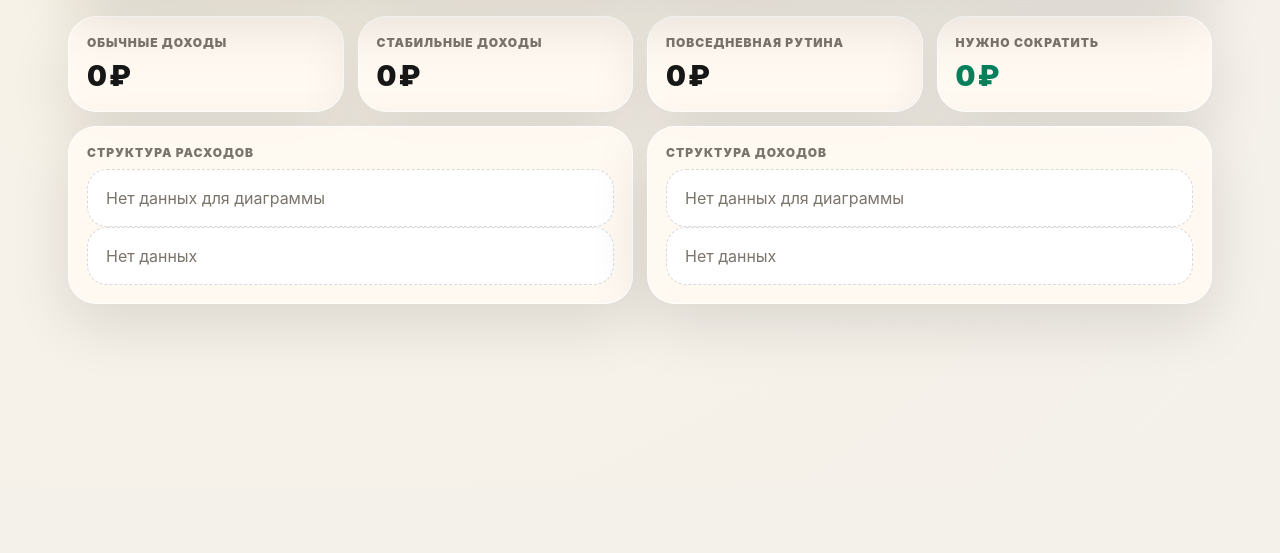
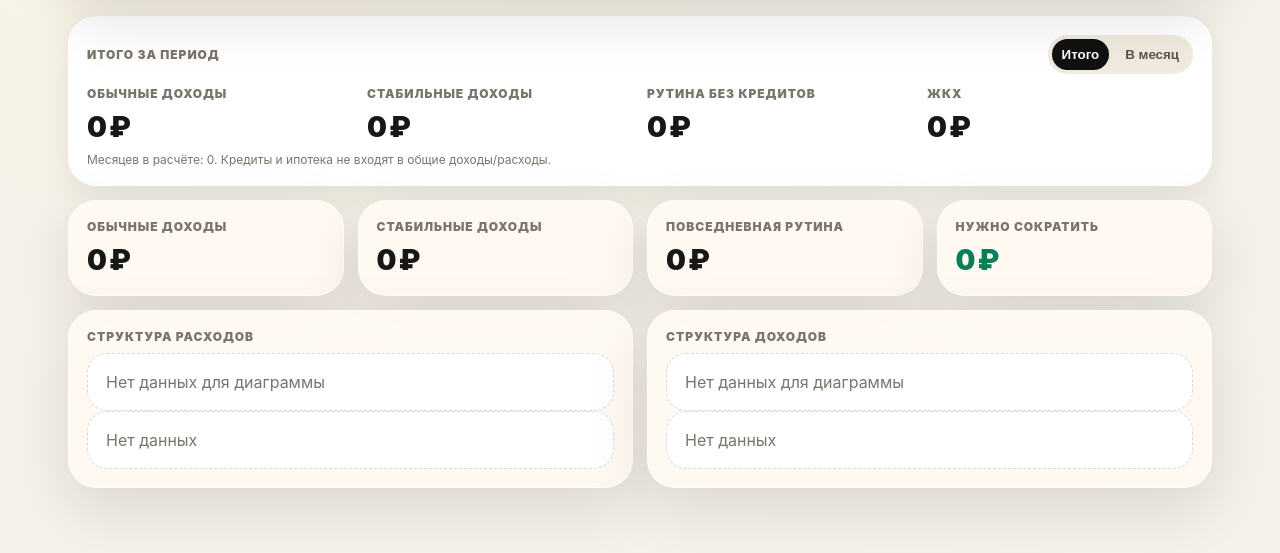
Before and after one commit to snklukin-commits/BDR, a plain HTML site: page index.html in a window 1280 px wide. Shown: the part 313-866 px from the top of the page. Before the commit the page ends 800 px from the top, so only its background shows below. Drawn offline with Linux system fonts and the light colour scheme.

Commit message:
Load dashboard logic fixes

```diff
--- a/index.html
+++ b/index.html
@@ -21,6 +21,6 @@
     <section id="dashboard" class="section active"></section><section id="current" class="section"></section><section id="operations" class="section"></section><section id="credits" class="section"></section><section id="manage" class="section"></section>
   </main>
   <script src="https://cdn.jsdelivr.net/npm/xlsx@0.18.5/dist/xlsx.full.min.js"></script>
-  <script src="config.js"></script><script src="rules.js"></script><script src="operations.js"></script><script src="app.js"></script><script src="ui-fix.js"></script>
+  <script src="config.js"></script><script src="rules.js"></script><script src="operations.js"></script><script src="app.js"></script><script src="ui-fix.js"></script><script src="dashboard-logic-fix.js"></script>
 </body>
 </html>
```
